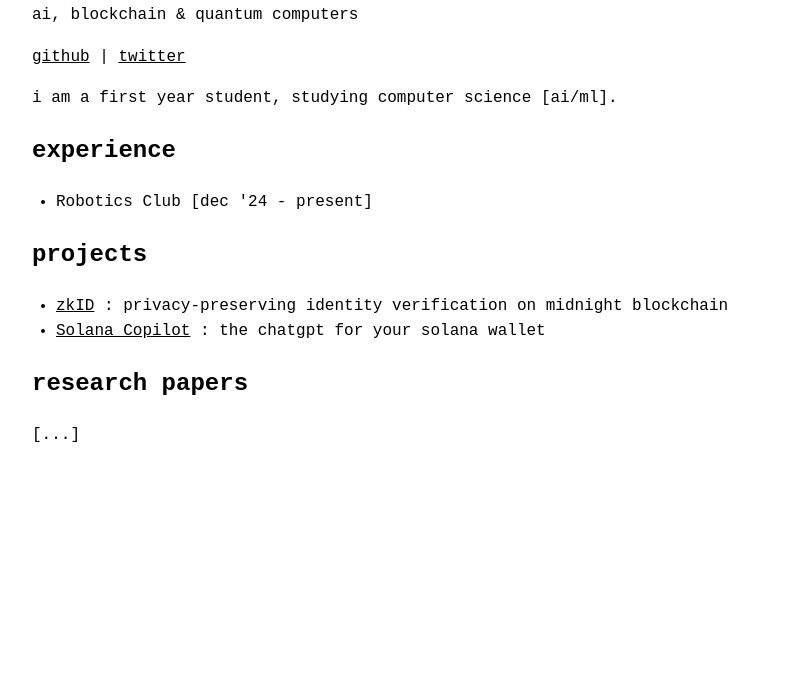
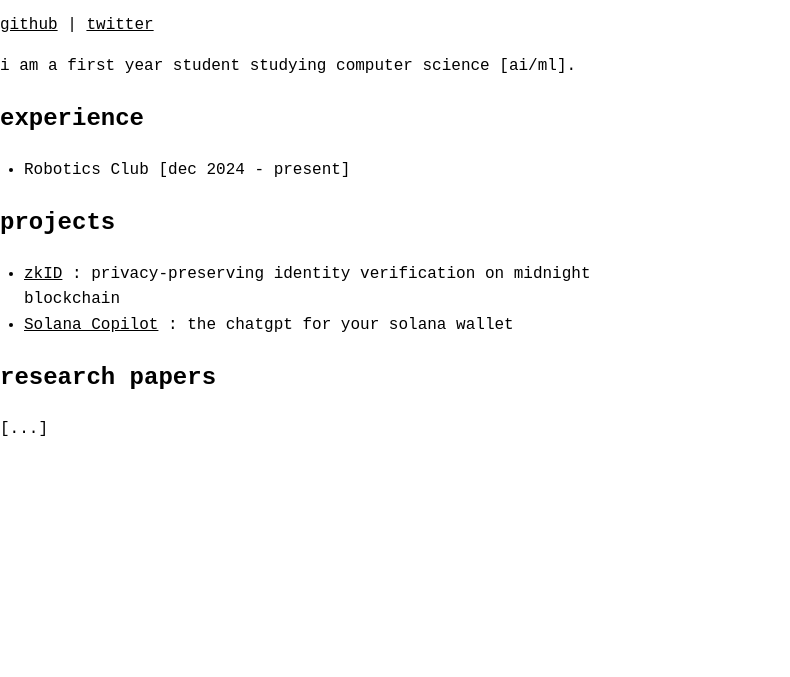
Before and after one commit to quantus0/quantus0.github.io, a plain HTML site: page index.html in a window 1280 px wide. Shown: the part 123-800 px from the top of the page, without its empty margins (0-790 px from the left). Drawn offline with Linux system fonts and the light colour scheme.

Commit message:
Update index.html

```diff
--- a/index.html
+++ b/index.html
@@ -2,7 +2,7 @@
 <html lang="en">
 <head>
   <meta charset="UTF-8">
-  <title>neuralnets</title>
+  <title>quantus</title>
   <meta name="viewport" content="width=device-width, initial-scale=1.0">
   <style>
     body {
@@ -10,8 +10,10 @@
       background: #fff;
       color: #000;
       margin: 0;
-      padding: 2rem;
+      max-width: 600px;
+      width: 90%;
       line-height: 1.6;
+      word-wrap: break-word;
     }
 
     h1 {
@@ -56,11 +58,11 @@
   <h1><span>quantus</span></h1>
 <p>ai, blockchain & quantum computers</p>
  <a href="www.github.com/quantus0">github</a> |  <a href="www.x.com/_quantus">twitter</a>
-  <p>i am a first year student, studying computer science [ai/ml].</p>
+  <p>i am a first year student studying computer science [ai/ml].</p>
 
   <h2>experience</h2>
   <ul>
-    <li>Robotics Club [dec '24 - present]</li>
+    <li>Robotics Club [dec 2024 - present]</li>
   </ul>
 
   <h2>projects</h2>
```
